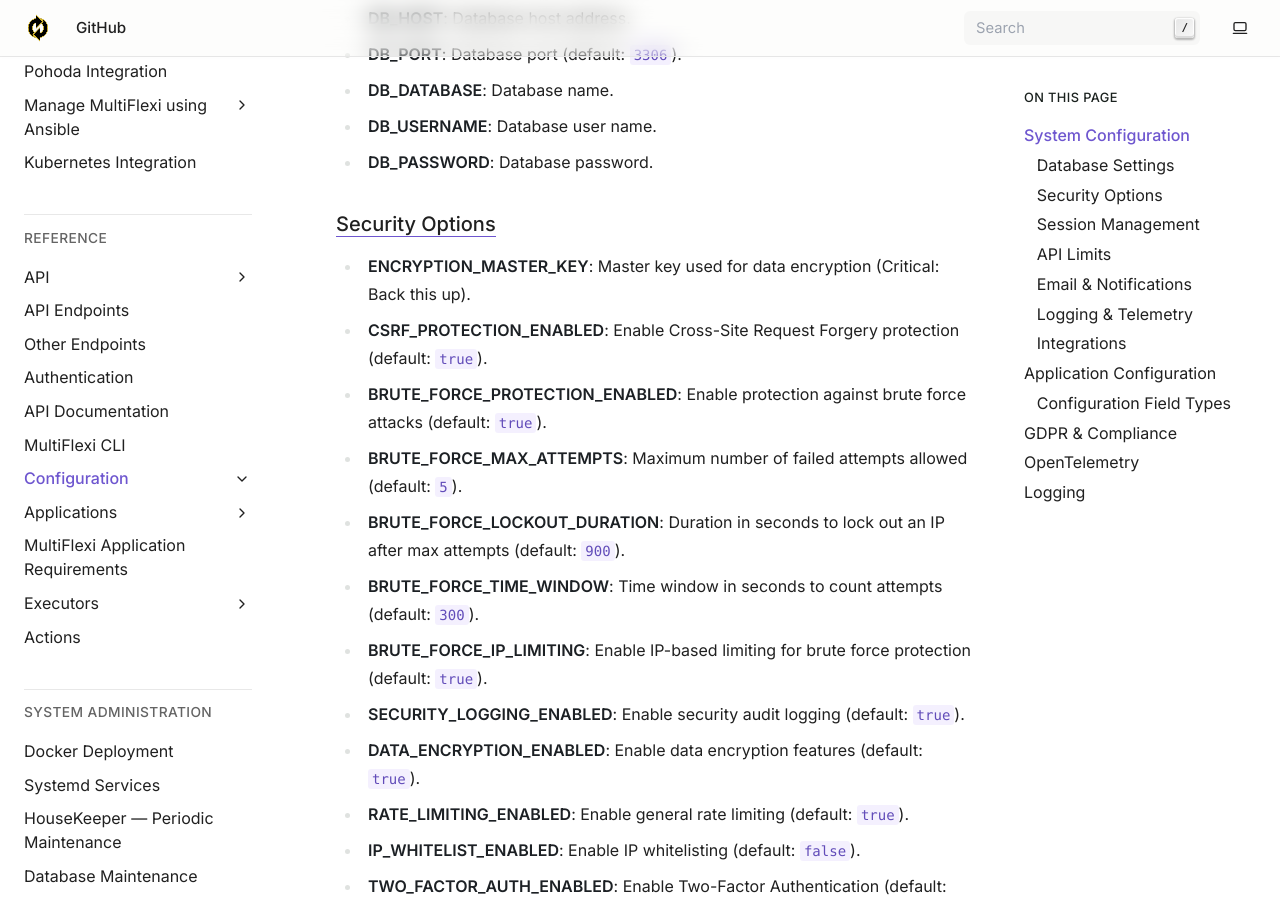
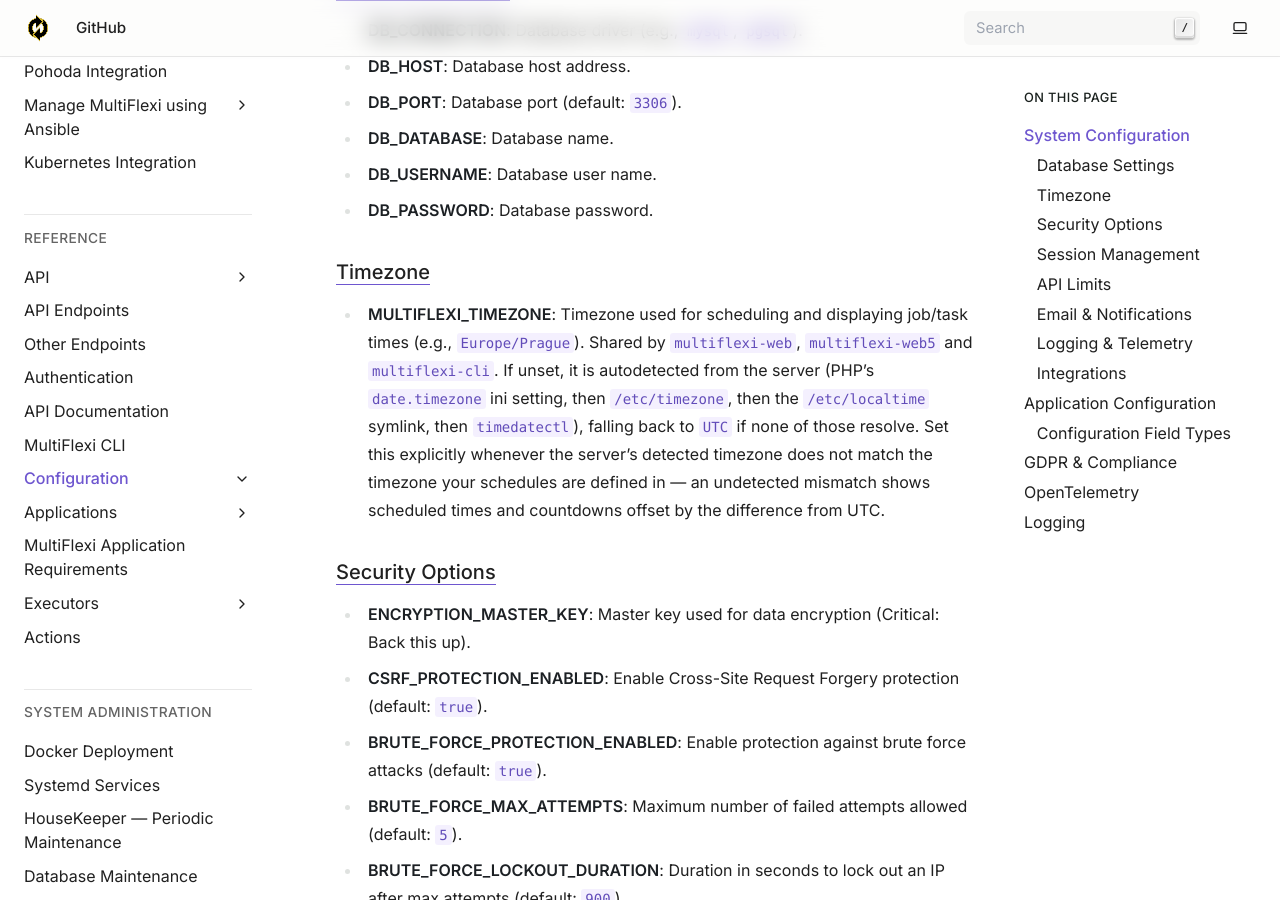
Before and after one commit to VitexSoftware/multiflexi-doc-en, a Sphinx documentation site: the page built from source/reference/configuration.rst, in a window 1280 px wide and 900 px high, scrolled down 1076 px. Built offline with Sphinx 7.4.7, drawn with Linux system fonts in a browser that asks for light colours.

Commit message:
docs(multiflexi): document MULTIFLEXI_TIMEZONE env var
Co-Authored-By: Claude Sonnet 5 <noreply@anthropic.com>

```diff
--- a/source/reference/configuration.rst
+++ b/source/reference/configuration.rst
@@ -25,6 +25,18 @@ Database Settings
 - **DB_DATABASE**: Database name.
 - **DB_USERNAME**: Database user name.
 - **DB_PASSWORD**: Database password.
+
+Timezone
+~~~~~~~~
+
+- **MULTIFLEXI_TIMEZONE**: Timezone used for scheduling and displaying job/task times
+  (e.g., ``Europe/Prague``). Shared by ``multiflexi-web``, ``multiflexi-web5`` and
+  ``multiflexi-cli``. If unset, it is autodetected from the server (PHP's
+  ``date.timezone`` ini setting, then ``/etc/timezone``, then the ``/etc/localtime``
+  symlink, then ``timedatectl``), falling back to ``UTC`` if none of those resolve.
+  Set this explicitly whenever the server's detected timezone does not match the
+  timezone your schedules are defined in — an undetected mismatch shows scheduled
+  times and countdowns offset by the difference from UTC.
 
 Security Options
 ~~~~~~~~~~~~~~~~
```
